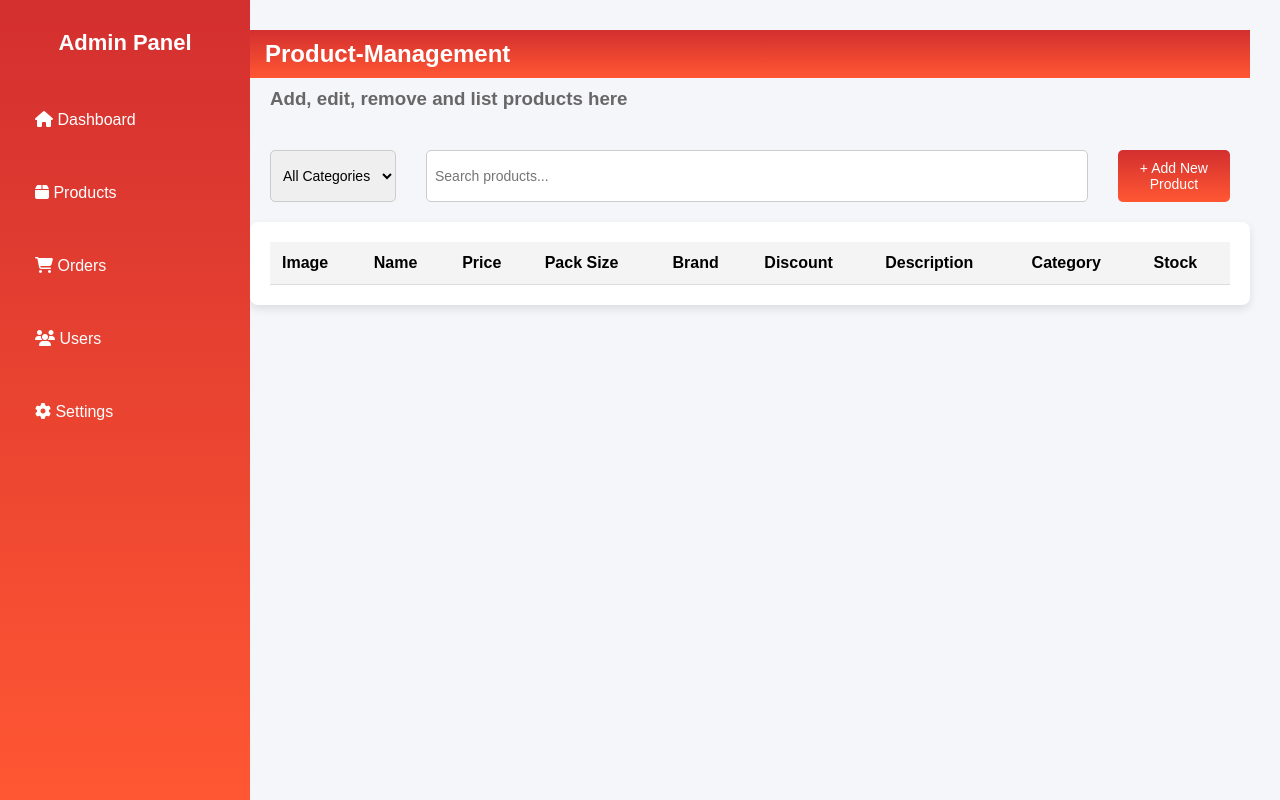
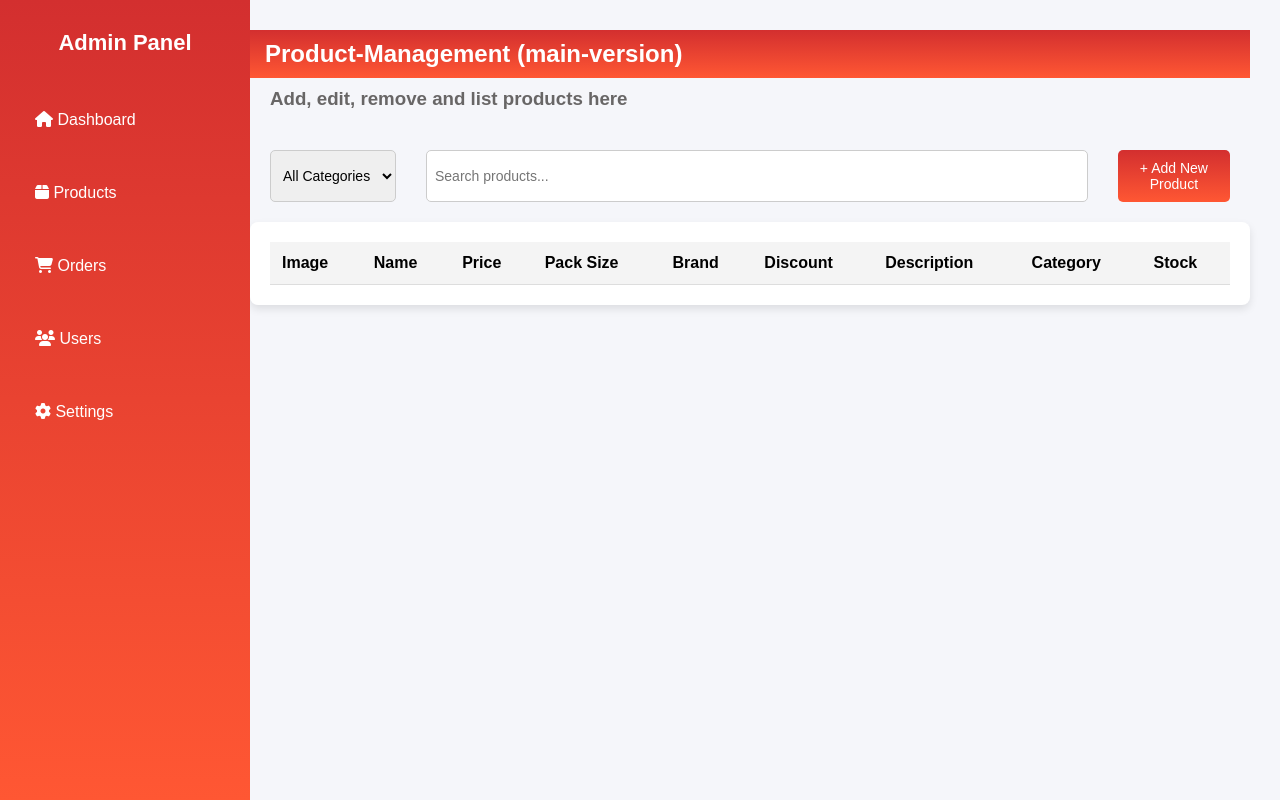
Before and after one commit to mansi-fed24/Webshop-2025-FE-G1, a plain HTML site: page admin/admin-Product.html in a window 1280 px wide. Drawn offline with nearby package versions, Linux system fonts and the light colour scheme; no server answers.

Commit message:
just testing the version-1 is duplicate and changes in main dosent effect

```diff
--- a/admin/admin-Product.html
+++ b/admin/admin-Product.html
@@ -27,7 +27,7 @@
         </aside>
 
         <main class="content">
-            <h2 class="content-header">Product-Management</h2>
+            <h2 class="content-header">Product-Management (main-version)</h2>
             <div class="products-header">
                 <h3>Add, edit, remove and list products here</h3>
 
```
